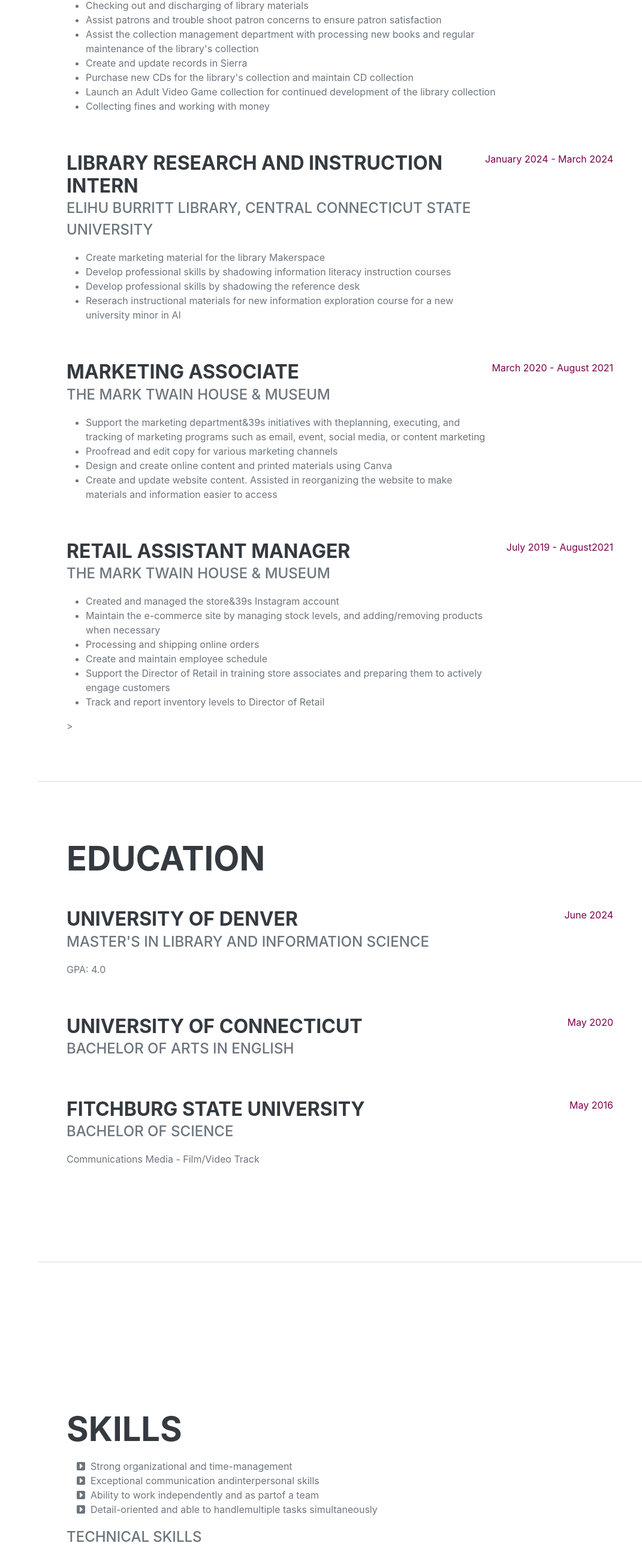
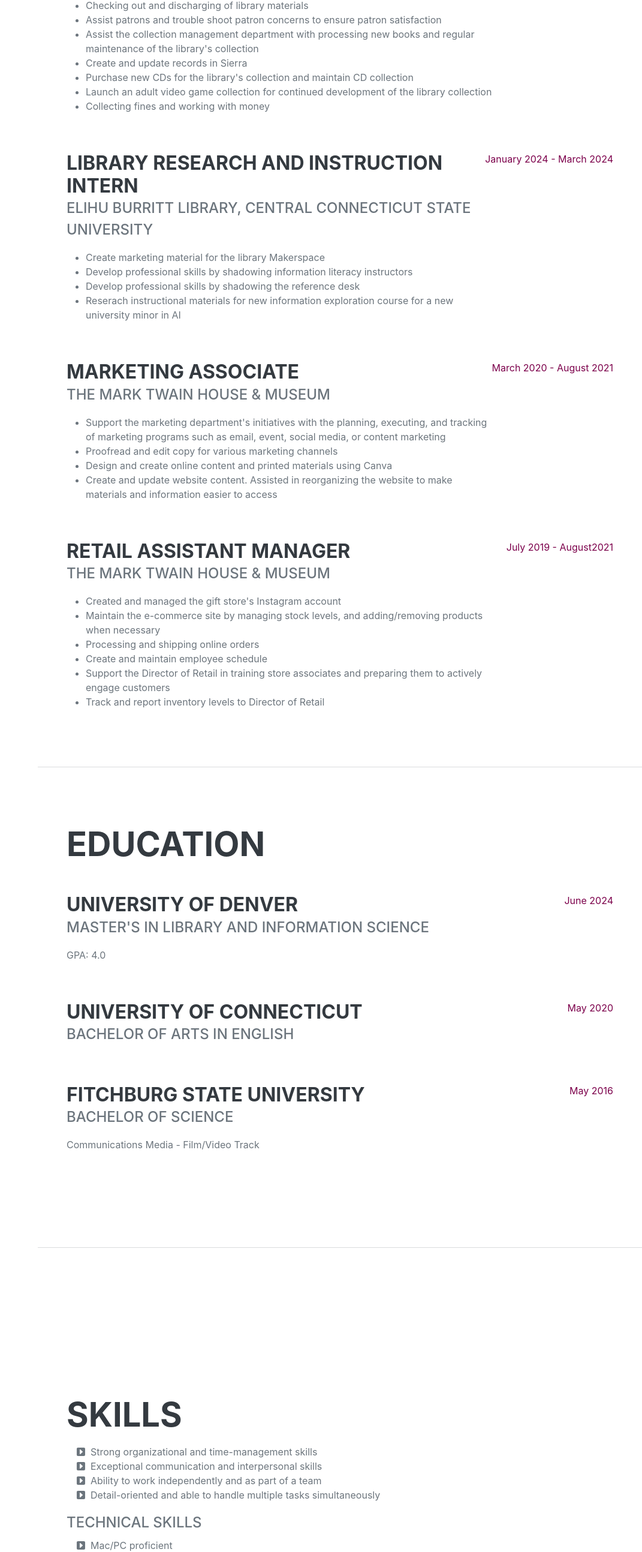
Before and after one commit to alex-l-jhnsn/alex-l-jhnsn.github.io, a plain HTML site: page index.html in a window 1280 px wide. Shown: the part 1090-3677 px from the top of the page at 60% size, without its empty margins (209-1280 px from the left). Drawn offline with nearby package versions, Linux system fonts and the light colour scheme; a web font is replaced by a local one.

Commit message:
Homepage v3
Spelling and grammar edits.

```diff
--- a/index.html
+++ b/index.html
@@ -57,7 +57,6 @@
                         </ul>
                     <div class="social-icons">
                         <a class="social-icon" href="https://www.linkedin.com/in/alexandra-johnson-33a723116/"><i class="fab fa-linkedin-in"></i></a>
-
                     </div>
                 </div>
             </section>
@@ -76,7 +75,7 @@
                                 <li>Assist the collection management department with processing new books and regular maintenance of the library&#39s collection</li>
                                 <li>Create and update records in Sierra</li>
                                 <li>Purchase new CDs for the library&#39s collection and maintain CD collection</li>
-                                <li>Launch an Adult Video Game collection for continued development of the library collection</li>
+                                <li>Launch an adult video game collection for continued development of the library collection</li>
                                 <li>Collecting fines and working with money</li>
                             </ul>
                         </div>
@@ -88,7 +87,7 @@
                             <div class="subheading mb-3">Elihu Burritt Library, Central Connecticut State University</div>
                             <ul>
                                 <li>Create marketing material for the library Makerspace</li>
-                                <li>Develop professional skills by shadowing information literacy instruction courses</li>
+                                <li>Develop professional skills by shadowing information literacy instructors</li>
                                 <li>Develop professional skills by shadowing the reference desk</l>
                                 <li>Reserach instructional materials for new information exploration course for a new university minor in AI</li>
                             </ul>
@@ -100,7 +99,7 @@
                             <h3 class="mb-0">Marketing Associate</h3>
                             <div class="subheading mb-3">The Mark Twain House &amp; Museum</div>
                             <ul>
-                                <li>Support the marketing department&39s initiatives with theplanning, executing, and tracking of marketing programs such as email, event, social media, or content marketing</li>
+                                <li>Support the marketing department&#39s initiatives with the planning, executing, and tracking of marketing programs such as email, event, social media, or content marketing</li>
                                 <li>Proofread and edit copy for various marketing channels</li>
                                 <li>Design and create online content and printed materials using Canva</li>
                                 <li>Create and update website content. Assisted in reorganizing the website to make materials and information easier to access</li>
@@ -113,13 +112,13 @@
                             <h3 class="mb-0">Retail Assistant Manager</h3>
                             <div class="subheading mb-3">The Mark Twain House &amp; Museum</div>
                             <ul>
-                                <li>Created and managed the store&39s Instagram account</li>
+                                <li>Created and managed the gift store&#39s Instagram account</li>
                                 <li>Maintain the e-commerce site by managing stock levels, and adding/removing products when necessary</li>
                                 <li>Processing and shipping online orders</li>
                                 <li>Create and maintain employee schedule</li>
                                 <li>Support the Director of Retail in training store associates and preparing them to actively engage customers</li>
                                 <li>Track and report inventory levels to Director of Retail</li>
-                            </ul>>
+                            </ul>
                         </div>
                         <div class="flex-shrink-0"><span class="text-primary">July 2019 - August2021</span></div>
                     </div>
@@ -163,19 +162,19 @@
                     <ul class="fa-ul mb-0">
                         <li>
                             <span class="fa-li"><i class="fa-solid fa-square-caret-right"></i></span>
-                            Strong organizational and time-management
+                            Strong organizational and time-management skills
                         </li>
                         <li>
                             <span class="fa-li"><i class="fa-solid fa-square-caret-right"></i></span>
-                            Exceptional communication andinterpersonal skills
+                            Exceptional communication and interpersonal skills
                         </li>
                         <li>
                             <span class="fa-li"><i class="fa-solid fa-square-caret-right"></i></span>
-                            Ability to work independently and as partof a team
+                            Ability to work independently and as part of a team
                         </li>
                         <li>
                             <span class="fa-li"><i class="fa-solid fa-square-caret-right"></i></span>
-                            Detail-oriented and able to handlemultiple tasks simultaneously
+                            Detail-oriented and able to handle multiple tasks simultaneously
                         </li>
                     </ul>
                     <div class="mb-3"></div>
@@ -201,8 +200,8 @@
             <section class="resume-section" id="interests">
                 <div class="resume-section-content">
                     <h2 class="mb-5">Interests</h2>
-                    <p>Apart from being a web developer, I enjoy most of my time being outdoors. In the winter, I am an avid skier and novice ice climber. During the warmer months here in Colorado, I enjoy mountain biking, free climbing, and kayaking.</p>
-                    <p class="mb-0">When forced indoors, I follow a number of sci-fi and fantasy genre movies and television shows, I am an aspiring chef, and I spend a large amount of my free time exploring the latest technology advancements in the front-end web development world.</p>
+                    <p>I enjoy spending most of my free time reading, mainly sci-fi/fantasy, but I also like to find books that take me out of my comfort zone. I also enjoy playing video games, baking, and playing with my two dogs. Additionally, I spend more time than I care to admit on YouTube watching some of my favorite creators, listening to new video essays, or learning a new skill.</p>
+                    <p class="mb-0">This summer I'm looking forward to getting outside more by trying my hand at gardening. I'll be attempting some lettuce, spinach, and carrots in a raised bed, in addition to growing cucumbers in a container pot and strawberries in a vertical planter. My enthusiasm may be my downfall, but i want to do it all!</p>
                 </div>
             </section>
             <hr class="m-0" />
```
